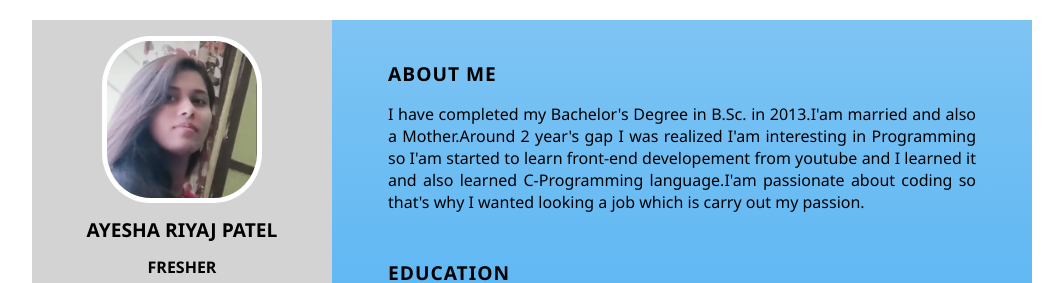
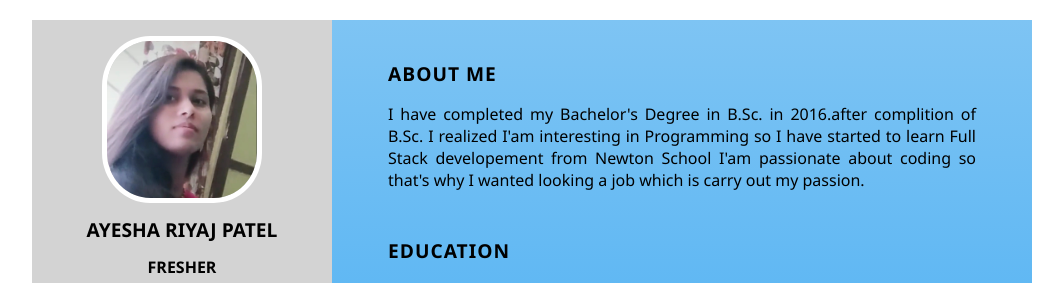
Before and after one commit to AyeshaRiyajPatel14/CSS-Selectors-Basic-Selectors-Combinators-Id-selector-Class-selector---Post-Class---Responsive-, a plain HTML site: page index.html in a window 1280 px wide. Shown: the top 283 px of the page, without its empty margins (32-1095 px from the left). Drawn offline with Linux system fonts and the light colour scheme; files whose address does not match are found by name.

Commit message:
Update index.html

```diff
--- a/index.html
+++ b/index.html
@@ -142,10 +142,10 @@
           <section class="about section">
             <h2 class="right-title">About Me</h2>
             <p class="para">
-              I have completed my Bachelor's Degree in B.Sc. in 2013.I'am married and also a Mother.Around 2 year's gap
-              I was realized I'am  interesting in Programming so I'am  started
-              to learn front-end developement from youtube and I learned it and
-              also learned C-Programming language.I'am passionate about coding so that's why I wanted looking a job which is carry out my passion.
+              I have completed my Bachelor's Degree in B.Sc. in 2016.after complition of B.Sc.
+              I  realized I'am  interesting in Programming so I have started
+              to learn Full Stack developement from Newton School
+              I'am passionate about coding so that's why I wanted looking a job which is carry out my passion.
 
             </p>
           </section>
```
